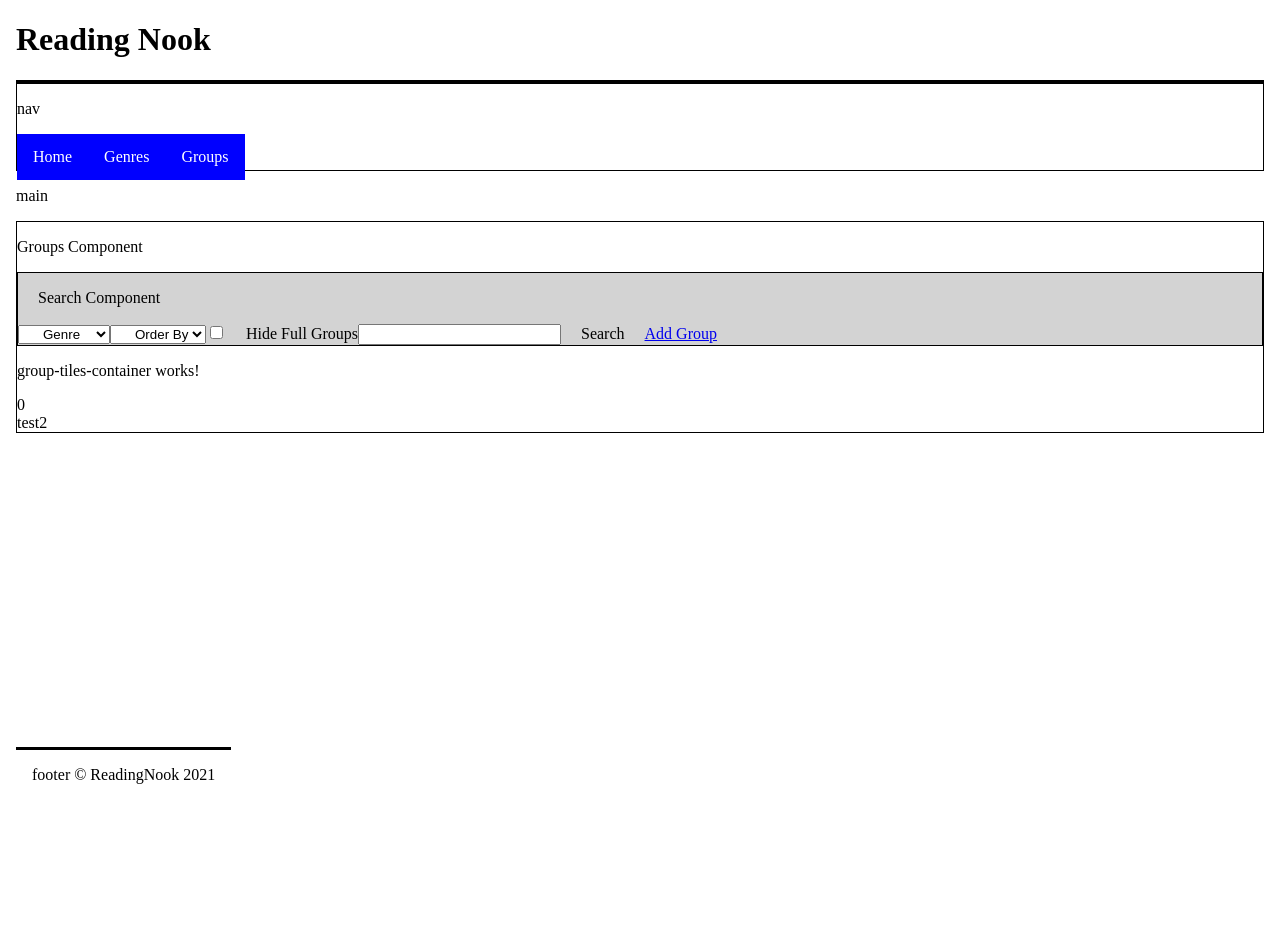
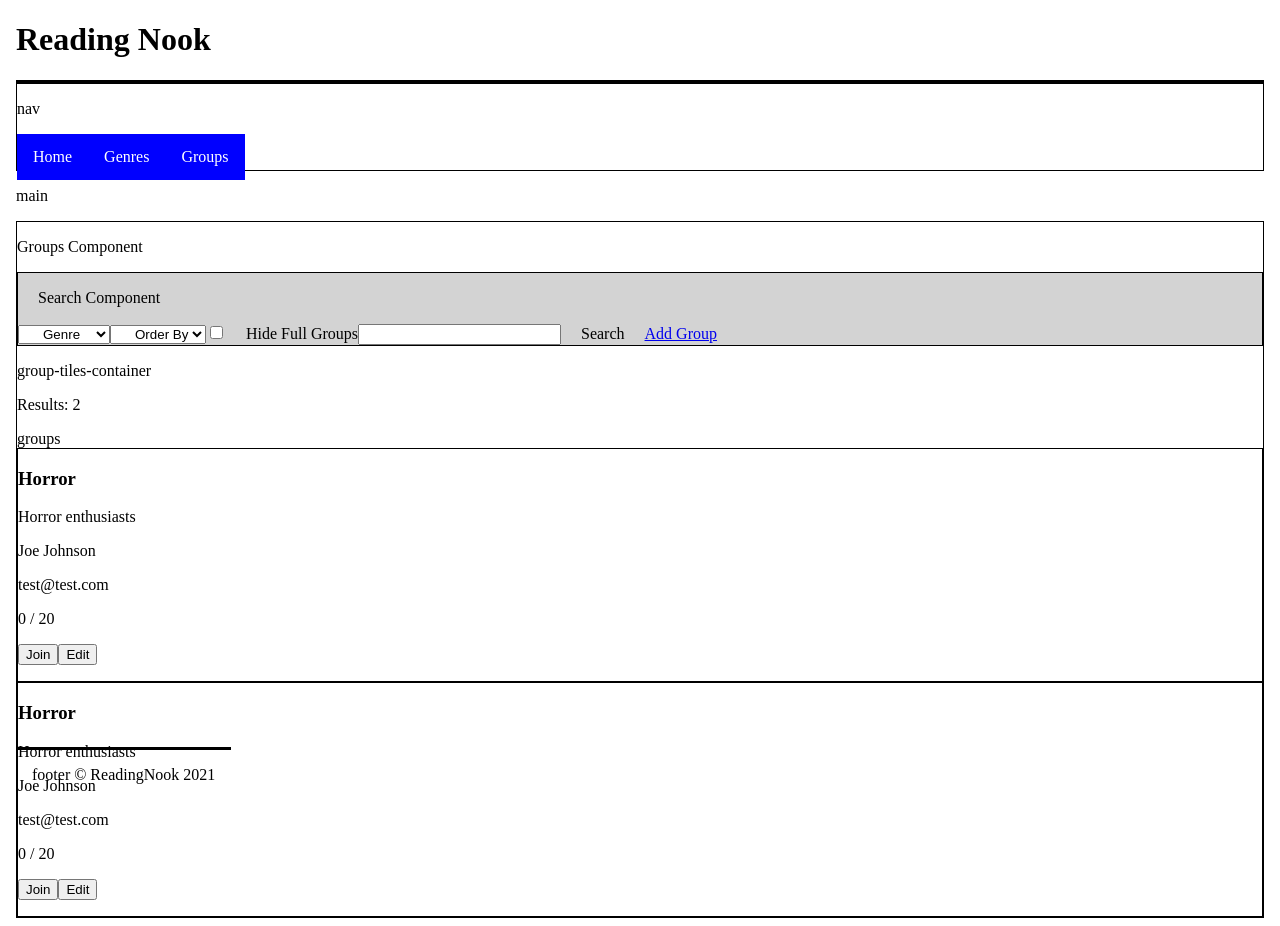
Before and after one commit to VitaminUSA/Capstone-SB, an Angular app in the folder client/readingnook/: page /groups in a window 1280 px wide. Before the commit the page ends 800 px from the top, so only its background shows below. Built offline with nearby package versions, Linux system fonts and the light colour scheme.

Commit message:
Continue Fleshing out group-tiles

```diff
--- a/client/readingnook/src/app/groups/group-tiles-container/group-tiles-container.component.html
+++ b/client/readingnook/src/app/groups/group-tiles-container/group-tiles-container.component.html
@@ -1,11 +1,21 @@
-<p>group-tiles-container works!</p>
-
-{{groups.length}}
+<p>group-tiles-container</p>
+<p>Results: {{groups.length}}</p>
 
 <section *ngIf="groups.length > 0">
-test
+    groups
+    <div *ngFor="let group of groups" style="display:flexbox; border: 1px solid black;">
+        <h3>{{group.genreName}}</h3>
+        <p>{{group.groupName}}</p>
+        <p>{{group.sponsorName}}</p>
+        <p>{{group.sponsorEmail}}</p>
+        <p>{{group.members.length}} / {{group.maxGroupSize}}</p>
+        <p>
+            <input type="button" value="Join">
+            <input type="button" value="Edit">
+        </p>
+    </div>
 </section>
 
 <section *ngIf="groups.length == 0">
-    test2
+    No Groups Found
 </section>
--- a/client/readingnook/src/app/groups/groups/groups.component.ts
+++ b/client/readingnook/src/app/groups/groups/groups.component.ts
@@ -11,7 +11,28 @@ export class GroupsComponent implements OnInit {
   groups: Group[];
 
   constructor() {
-    this.groups = [];
+
+    const group1 = new Group();
+    group1.genreName = "Horror";
+    group1.groupName = "Horror enthusiasts";
+    group1.id = 1;
+    group1.maxGroupSize = 20;
+    group1.members = [];
+    group1.sponsorEmail = "test@test.com";
+    group1.sponsorName = "Joe Johnson";
+    group1.sponsorPhone = "888-888-8888";
+
+    const group2 = new Group();
+    group2.genreName = "Horror";
+    group2.groupName = "Horror enthusiasts";
+    group2.id = 1;
+    group2.maxGroupSize = 20;
+    group2.members = [];
+    group2.sponsorEmail = "test@test.com";
+    group2.sponsorName = "Joe Johnson";
+    group2.sponsorPhone = "888-888-8888";
+
+    this.groups = [group1, group2];
   }
 
   ngOnInit(): void {
```
